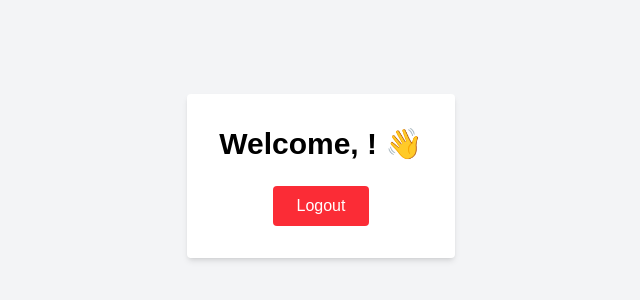
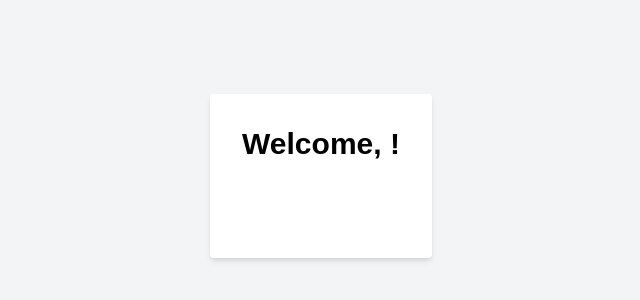
Before and after one commit to raozia/nextjs-authentication, a Next.js app: page /home in a window 1280 px wide. Shown: the part 224-524 px from the top of the page, without its empty margins (319-959 px from the left). Built offline with nearby package versions, Linux system fonts and the light colour scheme; sample sign-in values are in the browser's storage.

Commit message:
Logout button style changed

```diff
--- a/app/home/page.tsx
+++ b/app/home/page.tsx
@@ -45,11 +45,11 @@ export default function HomePage() {
                 </div> */}
                 <div className="min-h-screen flex items-center justify-center bg-gray-100">
                     <div className="bg-white p-8 rounded shadow-md text-center">
-                        <h1 className="text-3xl font-bold mb-2 text-black">Welcome, {user.name}! 👋</h1>
+                        <h1 className="text-3xl font-bold mb-2 text-black">Welcome, {user.name}!</h1>
                         <p className="text-gray-500 mb-6">{user.email}</p>
                         <button
                             onClick={handleLogout}
-                            className="bg-red-500 text-white px-6 py-2 rounded hover:bg-red-600"
+                            className="bg-blue-500-500 text-white px-6 py-2 rounded hover:bg-blue-700"
                         >
                             Logout
                         </button>
```
